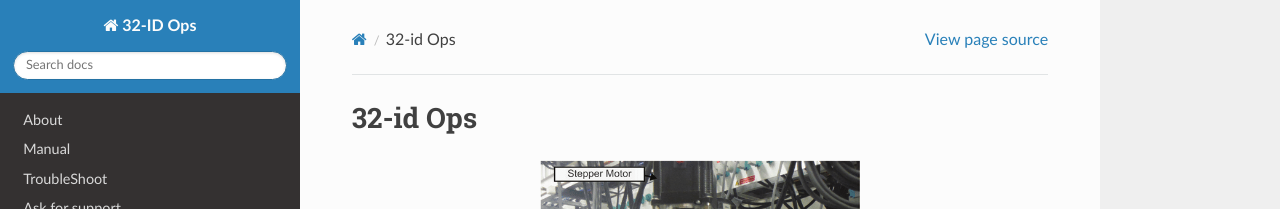
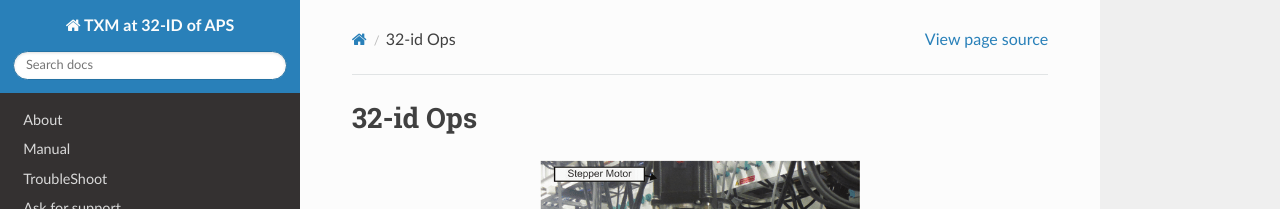
Before and after one commit to xray-imaging/32id-docs, a Sphinx documentation site: the page built from docs/index.rst, in a window 1280 px wide. Shown: the top 209 px of the page. Built offline with Sphinx 7.4.7 and the Read the Docs theme 2.0.0, drawn with Linux system fonts in a browser that asks for light colours; the version number could not be read and is left out; part of the change alters nothing that is shown.

```diff
--- a/docs/conf.py
+++ b/docs/conf.py
@@ -66,7 +66,7 @@ master_doc = 'index'
 
 # General information about the project.
 Affiliation = u'Argonne National Laboratory'
-project = u'32-ID Ops'
+project = u'TXM at 32-ID of APS'
 copyright = u'2020, ' + Affiliation
 
 # The version info for the project you're documenting, acts as replacement for
@@ -326,3 +326,53 @@ MOCK_MODULES = ['numpy']
 
 for mod_name in MOCK_MODULES:
     sys.modules[mod_name] = Mock()
+
+from pybtex.style.formatting.unsrt import Style as UnsrtStyle
+from pybtex.plugin import register_plugin
+from pybtex.style.sorting import BaseSortingStyle
+from pybtex.style.labels import BaseLabelStyle
+
+
+class ReverseNumber(BaseLabelStyle):
+    name = 'reverse_number'
+
+    def format_labels(self, sorted_entries):
+        for number in range(len(sorted_entries), 0, -1):
+            yield str(number)
+
+class ReverseSortingStyle(BaseSortingStyle):
+    name = 'year_author_title'
+
+    def sorting_key(self, entry):
+        if entry.type in ('book', 'inbook'):
+            author_key = self.author_editor_key(entry)
+        elif 'author' in entry.persons:
+            author_key = self.persons_key(entry.persons['author'])
+        else:
+            author_key = None
+        return (-int(entry.fields.get('year', '')), author_key, entry.fields.get('title', ''))
+
+    def persons_key(self, persons):
+        return '   '.join(self.person_key(person) for person in persons)
+
+    def person_key(self, person):
+        return '  '.join((
+            ' '.join(person.prelast() + person.last()),
+            ' '.join(person.first() + person.middle()),
+            ' '.join(person.lineage()),
+        )).lower()
+
+    def author_editor_key(self, entry):
+        if entry.persons.get('author'):
+            return self.persons_key(entry.persons['author'])
+        elif entry.persons.get('editor'):
+            return self.persons_key(entry.persons['editor'])
+
+class ReverseDate(UnsrtStyle):
+    name = 'reversedate'
+    default_sorting_style = 'year_author_title'
+    default_label_style = 'reverse_number'
+
+register_plugin('pybtex.style.formatting', 'reversedate', ReverseDate)
+register_plugin('pybtex.style.sorting', 'year_author_title', ReverseSortingStyle)
+register_plugin('pybtex.style.labels', 'reverse_number', ReverseNumber)
```
